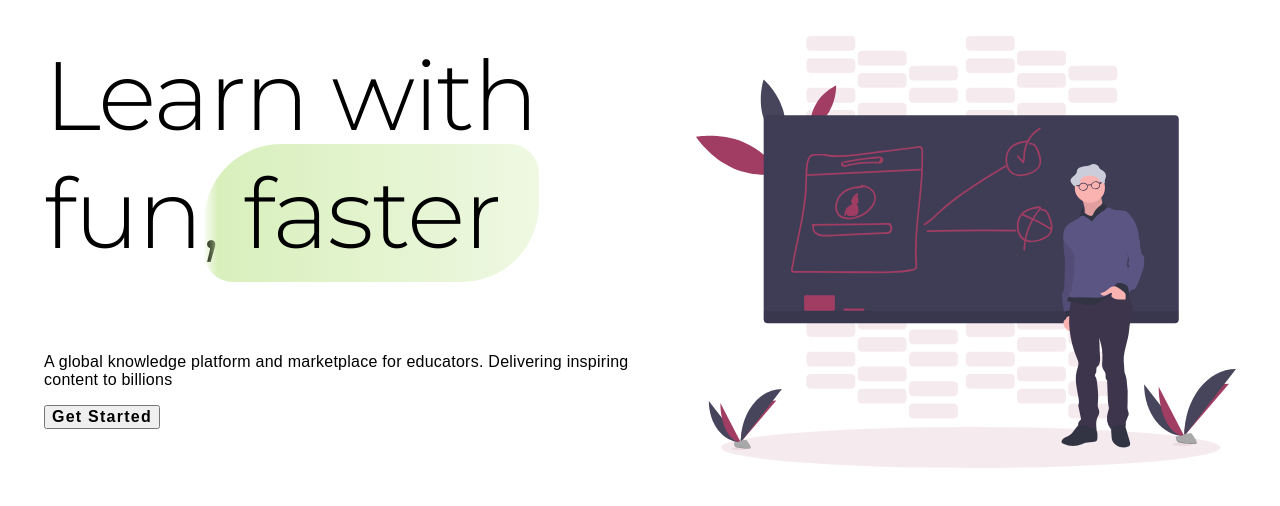
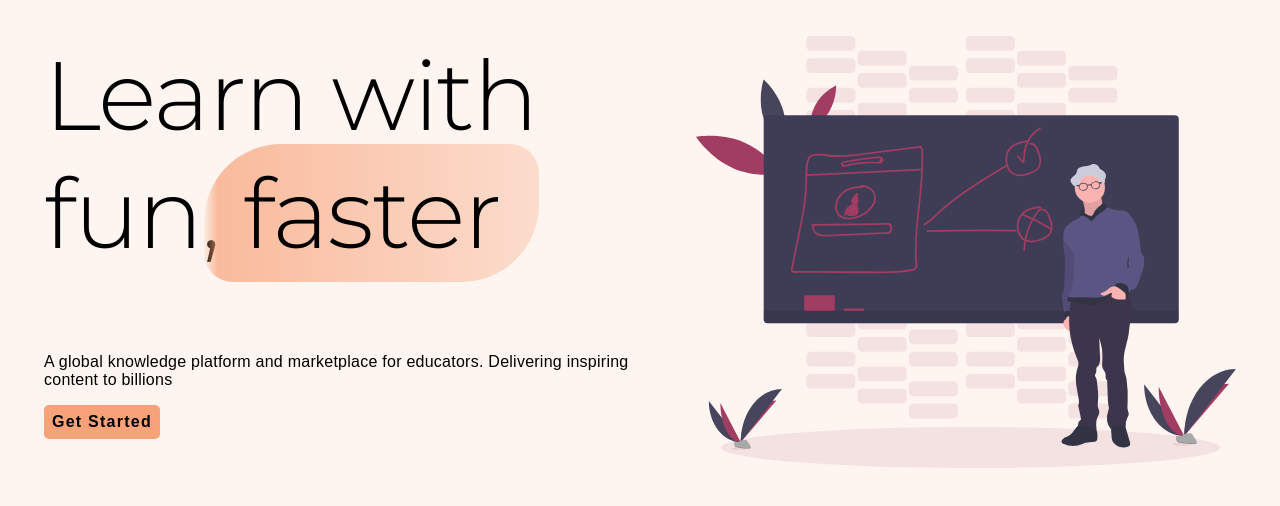
Before and after one commit to SiddharthShyniben/learn.siddu.tech, an Angular app: page / in a window 1280 px wide. Shown: the top 506 px of the page. Built offline with nearby package versions, Linux system fonts and the light colour scheme; a web font is replaced by a local one.

Commit message:
Button styles

```diff
--- a/src/styles.sass
+++ b/src/styles.sass
@@ -1,4 +1,7 @@
 /* You can add global styles to this file, and also import other style files */
+body
+	background-color: rgba(247, 162, 120, 0.1)
+
 *, .content
 	font-family: 'Lekton', sans-serif
 	font-weight: 400
@@ -56,6 +59,19 @@ button
 	letter-spacing: 1.25px
 	text-transform: capitalize
 
+	border: none
+	background-color: #f7a278
+	padding: .5em
+	border-radius: 5px
+
+	transition: all 100ms
+
+	&:hover
+		filter: brightness(1.2)
+
+	&:focus
+		filter: brightness(1.4)
+
 caption, figcaption, .caption
 	font-size: 13px
 	letter-spacing: 0.4px
@@ -65,6 +81,6 @@ mark
 	padding: 0.1em 0.4em
 	border-radius: 0.8em 0.3em
 	background: transparent
-	background-image: linear-gradient(to right, rgba(200, 233, 160, 0.1), rgba(200, 233, 160, 0.7) 4%, rgba(200, 233, 160, 0.3))
+	background-image: linear-gradient(to right, rgba(247, 162, 120, 0.1), rgba(247, 162, 120, 0.7) 4%, rgba(247, 162, 120, 0.3))
 	-webkit-box-decoration-break: clone
 	box-decoration-break: clone
```
